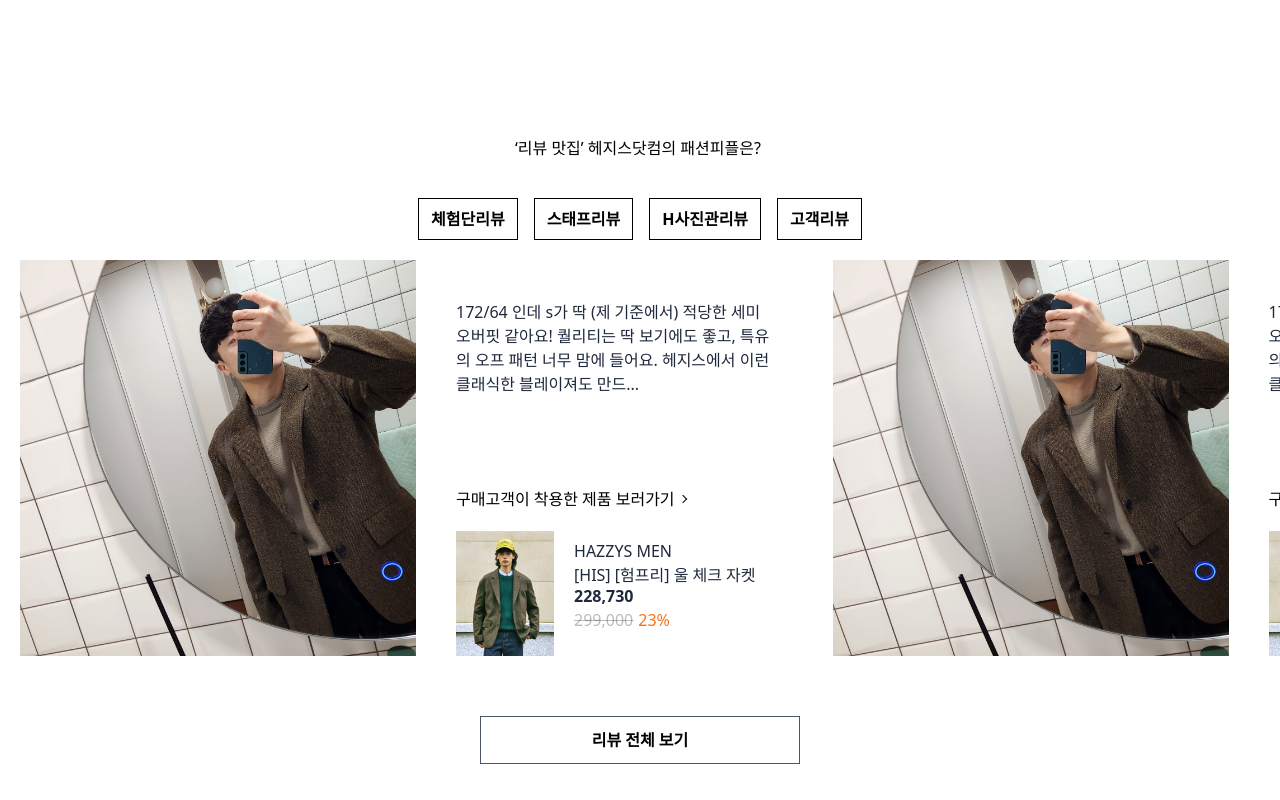
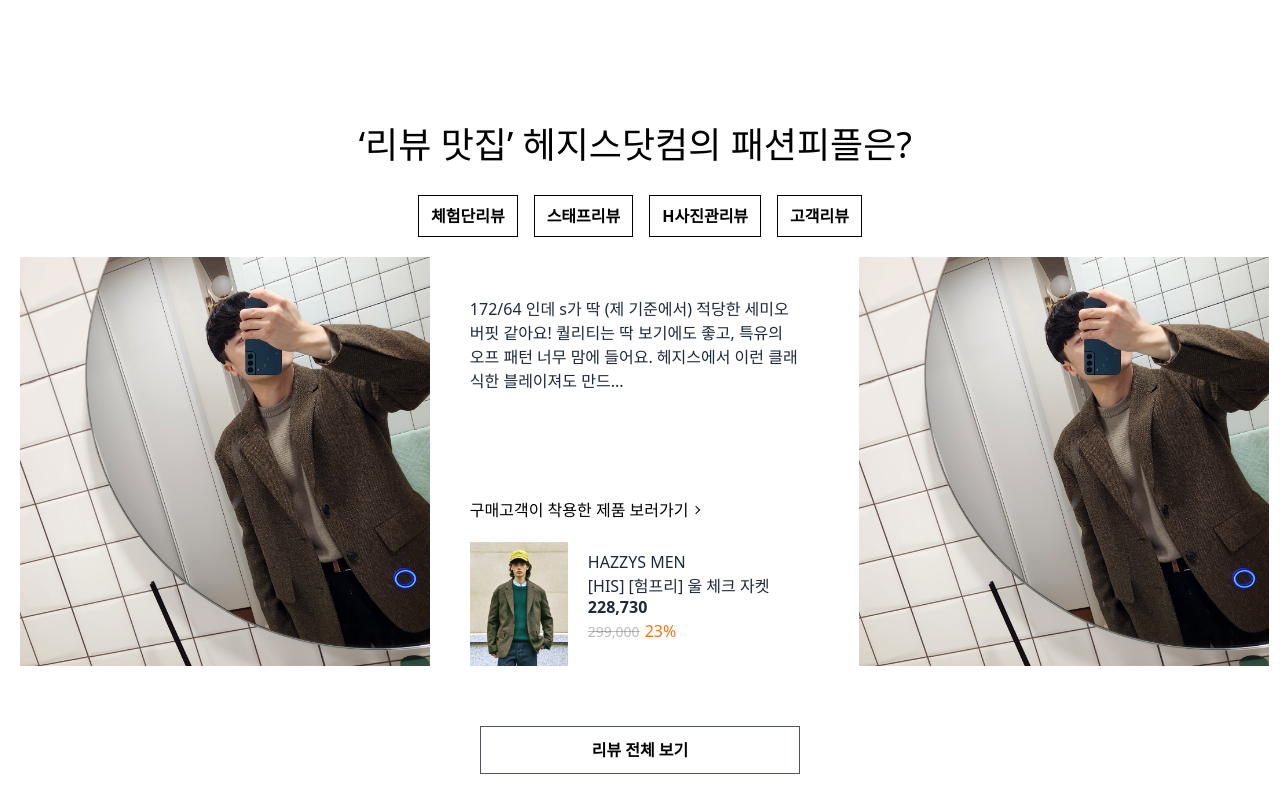
Before and after one commit to phamvietptc/hazzys, a Next.js app: page /home in a window 1280 px wide. Shown: the part 1600-2400 px from the top of the page. Built offline with nearby package versions, Linux system fonts and the light colour scheme.

Commit message:
fix slider

```diff
--- a/pages/home/index.js
+++ b/pages/home/index.js
@@ -4,9 +4,10 @@
 import Navbar from "@/components/navbar";
 import Footer from "@/components/footer";
 import { Swiper, SwiperSlide } from "swiper/react";
-import { Navigation, Pagination } from "swiper";
+import { Navigation, Scrollbar } from "swiper";
 import "swiper/css";
-import "swiper/css/pagination";
+import "swiper/css/scrollbar";
+import "swiper/css/navigation";
 
 const inter = Inter({ subsets: ["latin"] });
 
@@ -67,13 +68,15 @@
       <section className=" mb-0 md:mb-50px overflow-hidden w-full">
         <div className=" relative md:overflow-hidden">
           <Swiper
+            modules={[Scrollbar]}
+            scrollbar={{ draggable: true }}
             spaceBetween={40}
             slidesPerView={2}
             onSlideChange={() => console.log("slide change")}
             onSwiper={(swiper) => console.log(swiper)}
           >
             {defaultSlider.map((item, index) => (
-              <SwiperSlide key={index}>
+              <SwiperSlide role="group" aria-label={index} key={index}>
                 <div class="banner">
                   <a
                     className=" relative block w-full pt-138.889% md:pt-full cursor-pointer before:absolute before:inset-0 before:z-10 before:bg-rgba"
@@ -331,7 +334,7 @@
             onSwiper={(swiper) => console.log(swiper)}
           >
             {cardNew.map((item, index) => (
-              <SwiperSlide key={index}>
+              <SwiperSlide role="group" aria-label={index} key={index}>
                 <div className=" w-full relative overflow-hidden">
                   <div className=" relative">
                     <a
@@ -469,12 +472,12 @@
           <div className=" pb-10 md:pb-60px flex justify-center">
             <Swiper
               spaceBetween={20}
-              slidesPerView={1.6}
+              slidesPerView={1.55}
               onSlideChange={() => console.log("slide change")}
               onSwiper={(swiper) => console.log(swiper)}
             >
               {listReview.map((item, index) => (
-                <SwiperSlide key={index}>
+                <SwiperSlide role="group" aria-label={index} key={index}>
                   <div className=" flex-col md:flex-row md:flex-1 max-w-full py-0 px-1 flex md:max-w-876px md:px-5">
                     <div className=" w-full md:w-52.63%">
                       <figure className=" relative">
@@ -629,13 +632,15 @@
             </div>
             <div className=" static w-calc-10px m-calc-147px flex flex-wrap md:top-280px md:w-calc-505px md:absolute md:left-0 md:my-0 md:-mx-10px">
               <Swiper
+                modules={[Navigation]}
+                navigation
                 spaceBetween={20}
                 slidesPerView={4}
                 onSlideChange={() => console.log("slide change")}
                 onSwiper={(swiper) => console.log(swiper)}
               >
                 {defaultKeyItem.map((item, index) => (
-                  <SwiperSlide key={index}>
+                  <SwiperSlide role="group" aria-label={index} key={index}>
                     <div className=" w-full relative overflow-hidden">
                       <div className=" relative">
                         <a
@@ -769,13 +774,15 @@
             </div>
             <div className=" static w-calc-10px m-calc-147px flex flex-wrap md:absolute md:top-340px md:left-0 md:w-63.125% md:my-0 md:-mx-10px">
               <Swiper
+                modules={[Navigation]}
+                navigation
                 spaceBetween={20}
                 slidesPerView={4}
                 onSlideChange={() => console.log("slide change")}
                 onSwiper={(swiper) => console.log(swiper)}
               >
                 {defaultItem.map((item, index) => (
-                  <SwiperSlide key={index}>
+                  <SwiperSlide role="group" aria-label={index} key={index}>
                     <div className=" w-full relative overflow-hidden">
                       <div className=" relative">
                         <a
@@ -893,6 +900,57 @@
     },
   ];
 
+  const productSlider = [
+    {
+      number: "1",
+      label: "HAZZYS ACC",
+      name: "[populet]블랙 퍼피장식 소가죽 반지갑",
+      sale: "57,600",
+      price: "158,000",
+      ratio: "40%",
+    },
+    {
+      number: "2",
+      label: "HAZZYS ACC",
+      name: "[populet]블랙 퍼피장식 소가죽 반지갑",
+      sale: "57,600",
+      price: "158,000",
+      ratio: "40%",
+    },
+    {
+      number: "3",
+      label: "HAZZYS ACC",
+      name: "[populet]블랙 퍼피장식 소가죽 반지갑",
+      sale: "57,600",
+      price: "158,000",
+      ratio: "40%",
+    },
+    {
+      number: "4",
+      label: "HAZZYS ACC",
+      name: "[populet]블랙 퍼피장식 소가죽 반지갑",
+      sale: "57,600",
+      price: "158,000",
+      ratio: "40%",
+    },
+    {
+      number: "5",
+      label: "HAZZYS ACC",
+      name: "[populet]블랙 퍼피장식 소가죽 반지갑",
+      sale: "57,600",
+      price: "158,000",
+      ratio: "40%",
+    },
+    {
+      number: "6",
+      label: "HAZZYS ACC",
+      name: "[populet]블랙 퍼피장식 소가죽 반지갑",
+      sale: "57,600",
+      price: "158,000",
+      ratio: "40%",
+    },
+  ];
+
   const productPictures = [
     {
       link: "/",
@@ -942,24 +1000,31 @@
           </div>
           <div className=" flex-nowrap pt-0 px-0 pb-5 flex md:my-0 md:-mx-10px">
             <Swiper
-              spaceBetween={40}
-              slidesPerView={2}
+              modules={[Navigation]}
+              spaceBetween={20}
+              slidesPerView={4.5}
+              navigation
               onSlideChange={() => console.log("slide change")}
               onSwiper={(swiper) => console.log(swiper)}
             >
-              <SwiperSlide>
+              {productSlider.map((item, index) => (
+                <SwiperSlide role="group" aria-label={index} key={index}>
                   <div className=" w-full relative overflow-hidden">
                     <div className=" relative">
                       <Swiper
-                      modules={[Pagination]}
+                        modules={[Scrollbar]}
                         spaceBetween={0}
                         slidesPerView={1}
-                      pagination={{ clickable: true }}
+                        scrollbar={{ draggable: true }}
                         onSlideChange={() => console.log("slide change")}
                         onSwiper={(swiper) => console.log(swiper)}
                       >
                         {productPictures.map((item, index) => (
-                        <SwiperSlide key={index}>
+                          <SwiperSlide
+                            role="group"
+                            aria-label={index}
+                            key={index}
+                          >
                             <a
                               className=" pt-129% relative block overflow-hidden w-full cursor-pointer"
                               href={item.link}
@@ -974,19 +1039,33 @@
                         ))}
                       </Swiper>
                       <div className=" relative pt-2 pr-4 pb-9 pl-5 md:pt-5 md:pr-0 md:pb-10 md:pl-20 cursor-pointer">
-                      <i className=" top-54px md:top-5 left-5 md:left-0 w-auto md:w-72px h-10 md:h-60px text-black text-2.85 md:text-3.5 absolute flex items-center justify-center">1</i>
-                      <p className="">HAZZYS ACC</p>
-                      <p className={` max-h-5 overflow-hidden ${styles.box}`}>[populet]블랙 퍼피장식 소가죽 반지갑</p>
+                        <i className=" top-54px md:top-5 left-5 md:left-0 w-auto md:w-72px h-10 md:h-60px text-black text-2.85 md:text-3.5 absolute flex items-center justify-center">
+                          {item.number}
+                        </i>
+                        <p className=" text-black">{item.label}</p>
+                        <p
+                          className={` text-black max-h-5 overflow-hidden ${styles.box}`}
+                        >
+                          {item.name}
+                        </p>
                         <div className=" block text-right ml-10 md:ml-0 mt-1 md:flex md:items-center md:justify-between">
-                        <p className=" font-bold mb-3px md:m-0">57,600</p>
+                          <p className=" text-black font-bold mb-3px md:m-0">
+                            {item.sale}
+                          </p>
                           <p className=" font-normal">
-                          <span className=" mr-5px text-sm"></span>
+                            <span className=" mr-5px text-sm text-rgba33 line-through">
+                              {item.price}
+                            </span>
+                            <span className=" text-orange-500">
+                              {item.ratio}
+                            </span>
                           </p>
                         </div>
                       </div>
                     </div>
                   </div>
                 </SwiperSlide>
+              ))}
             </Swiper>
           </div>
           <div className=" max-w-xs my-0 mx-auto relative block">
--- a/tailwind.config.js
+++ b/tailwind.config.js
@@ -6,6 +6,19 @@
   darkMode: false, // or 'media' or 'class'
   theme: {
     fontSize: {
+      xs: '0.75rem',
+      sm: '0.875rem',
+      base: '1rem',
+      lg: '1.125rem',
+      xl: '1.25rem',
+      '2xl': '1.5rem',
+      '3xl': '1.875rem',
+      '4xl': '2.25rem',
+      '5xl': '3rem',
+      '6xl': '3.75rem',
+      '7xl': '4.5rem',
+      '8xl': '6rem',
+      '9xl': '8rem',
       "2.85": ['2.8571428571rem', {
         lineHeight: '1.5',
         letterSpacing: '-0.3px',
```
Lines whose indentation alone changed are shown as unchanged.
